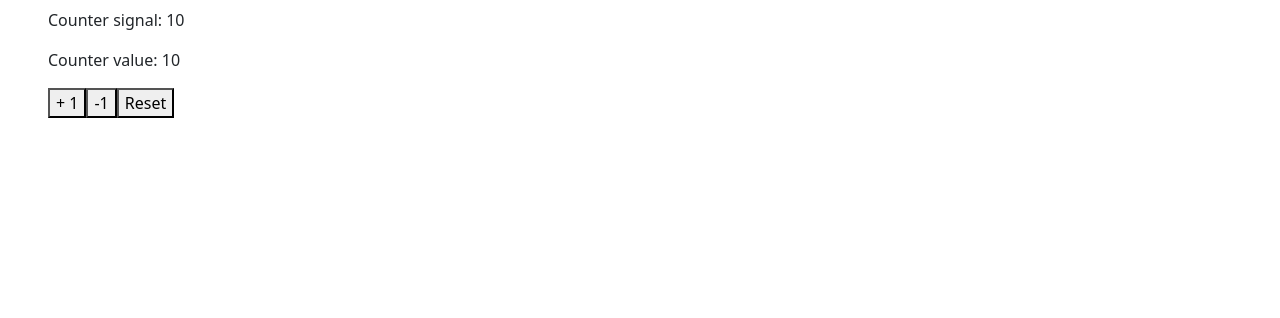
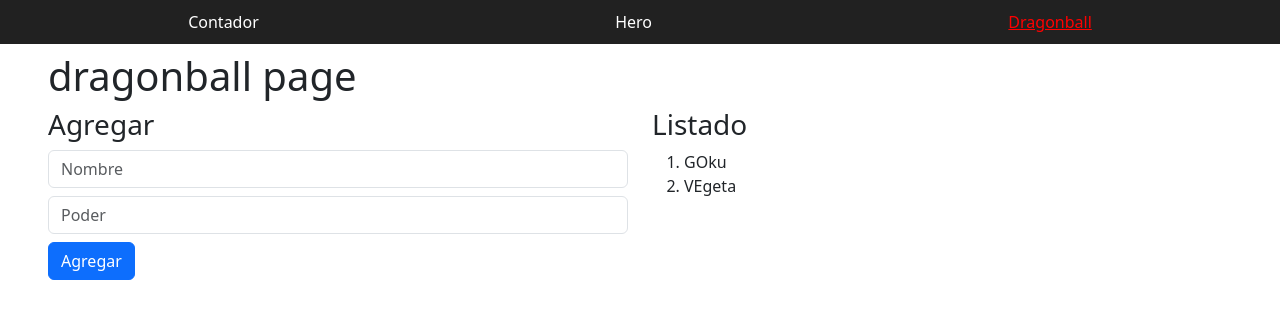
Before and after one commit to Angular-Course-DF/bases, an Angular app: page /dragonball in a window 1280 px wide. Before the commit this address led to /. Shown: the top 318 px of the page. Built offline with nearby package versions, Linux system fonts and the light colour scheme.

Commit message:
Add navbar component and dragonball page with routing. ROUTERLINK

```diff
--- a/src/app/app.component.html
+++ b/src/app/app.component.html
@@ -1,4 +1,5 @@
 <!-- <nav>Soy nav</nav> -->
+<app-navbar />
 <section class="mx-5 mt-2">
   <router-outlet />
 </section>
--- a/src/app/app.component.ts
+++ b/src/app/app.component.ts
@@ -1,9 +1,10 @@
 import { Component } from '@angular/core';
 import { RouterOutlet } from '@angular/router';
+import { NavbarComponent } from './components/shared/navbar/navbar.component';
 
 @Component({
   selector: 'app-root',
-  imports: [RouterOutlet],
+  imports: [RouterOutlet, NavbarComponent],
   templateUrl: './app.component.html',
   styleUrl: './app.component.css',
 })
--- a/src/app/app.routes.ts
+++ b/src/app/app.routes.ts
@@ -1,6 +1,7 @@
 import { Routes } from '@angular/router';
 import { CounterPageComponent } from './pages/counter/counter-page.component';
 import { HeroPageComponent } from './pages/hero/hero-page.component';
+import { DragonballPageComponent } from './pages/dragonball/dragonball-page.component';
 
 export const routes: Routes = [
   {
@@ -12,6 +13,10 @@ export const routes: Routes = [
     component: HeroPageComponent,
   },
   {
+    path: 'dragonball',
+    component: DragonballPageComponent,
+  },
+  {
     path: '**',
     redirectTo: '',
   },
--- /dev/null
+++ b/src/app/components/shared/navbar/navbar.component.html
@@ -0,0 +1,33 @@
+<style>
+  nav {
+    display: flex;
+    justify-content: space-around;
+    background-color: #212121;
+    color: white;
+    padding: 10px;
+  }
+
+  nav a {
+    color: white;
+    text-decoration: none;
+  }
+
+  nav a.active {
+    color: red;
+    text-decoration: underline;
+  }
+</style>
+<nav>
+  <a
+    routerLink=""
+    routerLinkActive="active"
+    [routerLinkActiveOptions]="{ exact: true }"
+    >Contador</a
+  >
+  <a [routerLink]="['/hero']" [routerLinkActive]="['active']">Hero</a>
+  <a [routerLink]="['/dragonball']" [routerLinkActive]="['active']"
+    >Dragonball</a
+  >
+
+  <!-- <a href=""></a> -->
+</nav>
--- /dev/null
+++ b/src/app/pages/dragonball/dragonball-page.component.html
@@ -0,0 +1,18 @@
+<h1>dragonball page</h1>
+
+<section class="row">
+  <div class="col-12 col-sm-6">
+    <h3>Agregar</h3>
+    <input type="text" class="form-control" placeholder="Nombre" />
+    <input type="number" class="form-control mt-2" placeholder="Poder" />
+    <button class="mt-2 btn btn-primary">Agregar</button>
+  </div>
+
+  <div class="col-12 col-sm-6">
+    <h3>Listado</h3>
+    <ol>
+      <li>GOku</li>
+      <li>VEgeta</li>
+    </ol>
+  </div>
+</section>
--- /dev/null
+++ b/src/app/pages/dragonball/dragonball-page.component.ts
@@ -0,0 +1,6 @@
+import { Component, OnInit } from '@angular/core';
+
+@Component({
+  templateUrl: 'dragonball-page.component.html',
+})
+export class DragonballPageComponent {}
```
Also changed, not shown: src/app/components/shared/navbar/navbar.component.ts (added, +9 -0 lines).
